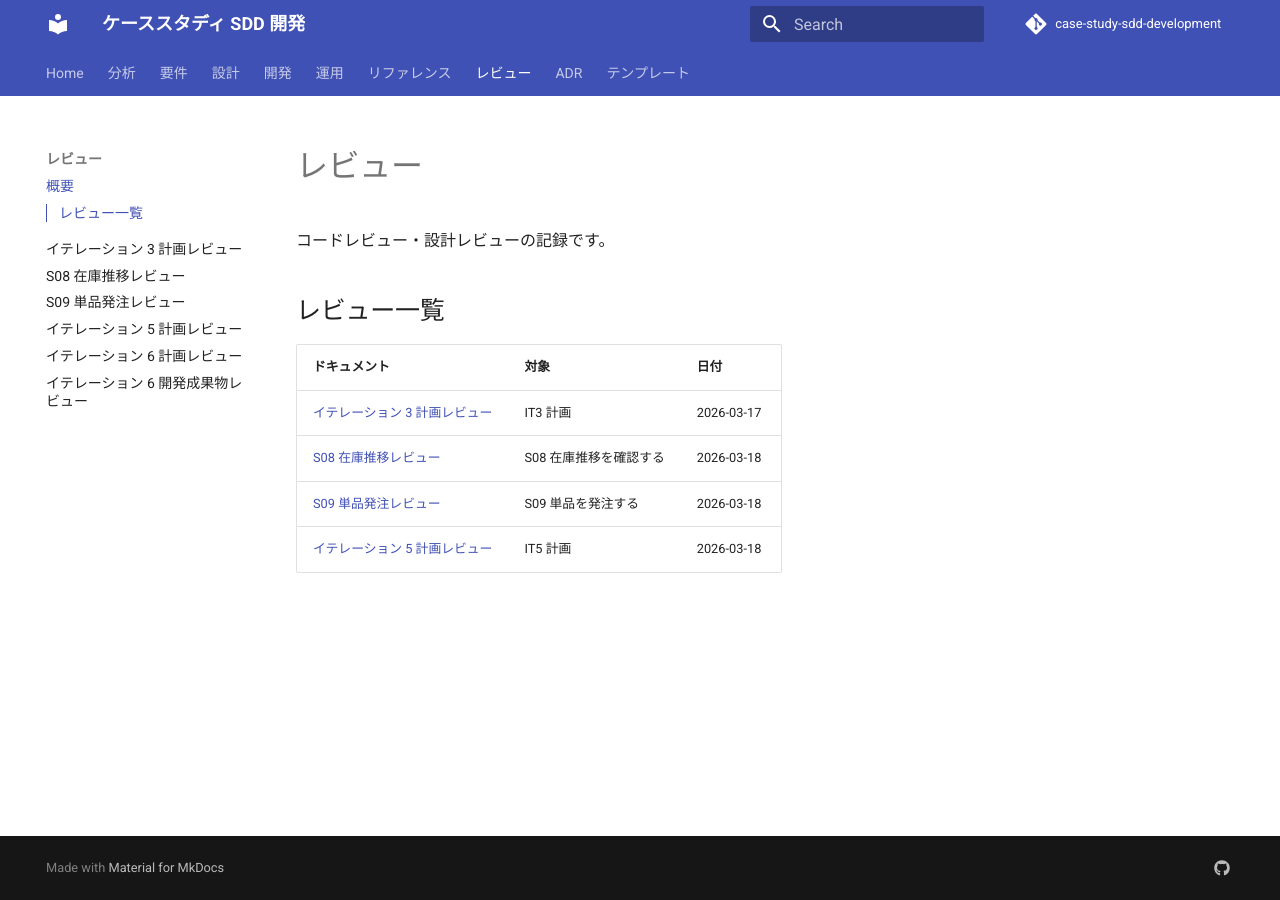
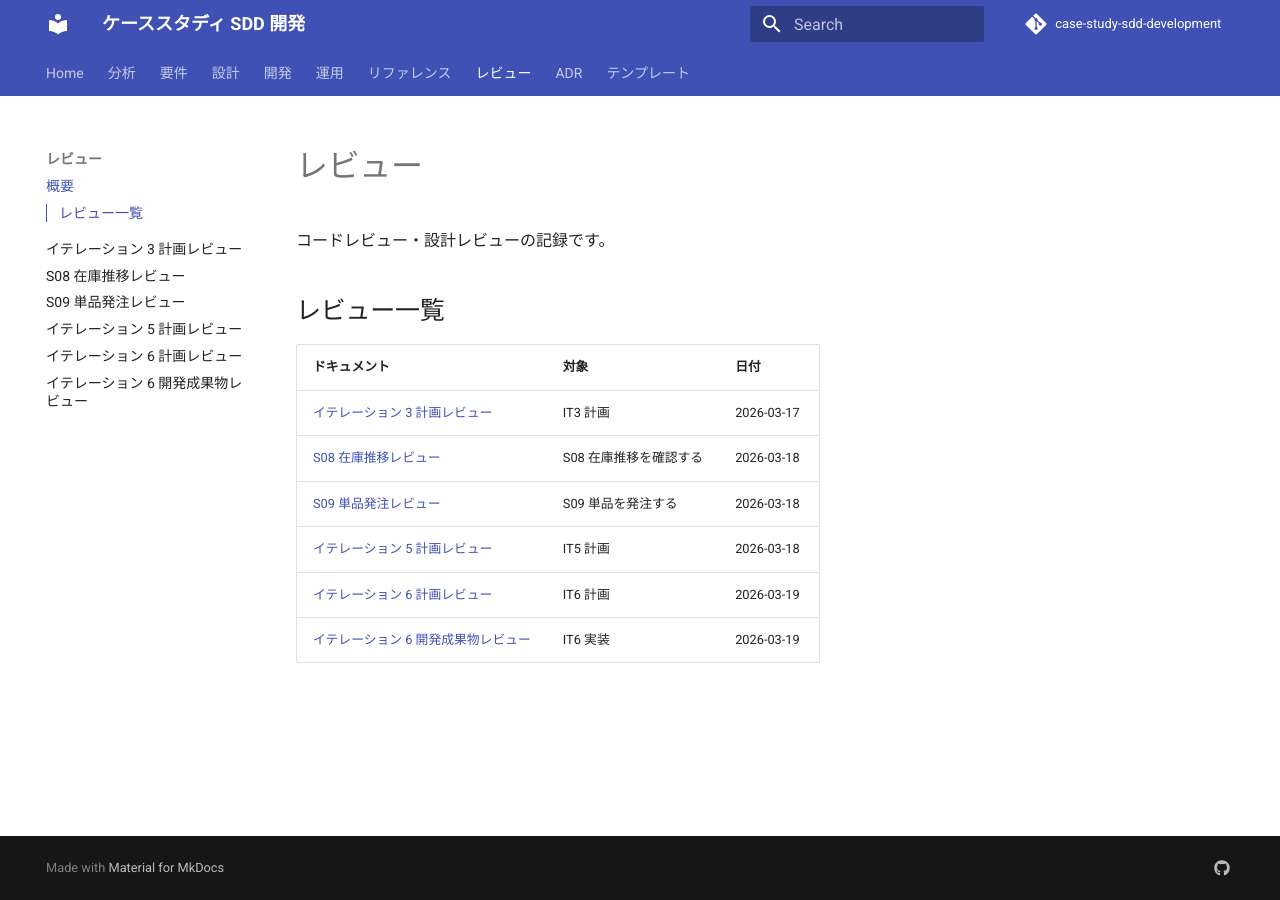
Before and after one commit to k2works/case-study-sdd-development, an MkDocs documentation site: the page built from docs/review/index.md, in a window 1280 px wide. Built offline with MkDocs 1.6.1 and Material for MkDocs 9.7.7, drawn with Linux system fonts in a browser that asks for light colours; comment, search, counter and statistics services are not loaded.

Commit message:
docs: review/index.md に IT6 レビュー 2 件を追加
Co-Authored-By: Claude Opus 4.6 (1M context) <noreply@anthropic.com>

```diff
--- a/docs/review/index.md
+++ b/docs/review/index.md
@@ -10,3 +10,5 @@
 | [S08 在庫推移レビュー](./s08_stock_forecast_review_20260318.md) | S08 在庫推移を確認する | 2026-03-18 |
 | [S09 単品発注レビュー](./s09_review_20260318.md) | S09 単品を発注する | 2026-03-18 |
 | [イテレーション 5 計画レビュー](./iteration_plan-5_review_20260318.md) | IT5 計画 | 2026-03-18 |
+| [イテレーション 6 計画レビュー](./iteration_plan-6_review_20260319.md) | IT6 計画 | 2026-03-19 |
+| [イテレーション 6 開発成果物レビュー](./it6_implementation_review_20260319.md) | IT6 実装 | 2026-03-19 |
```
